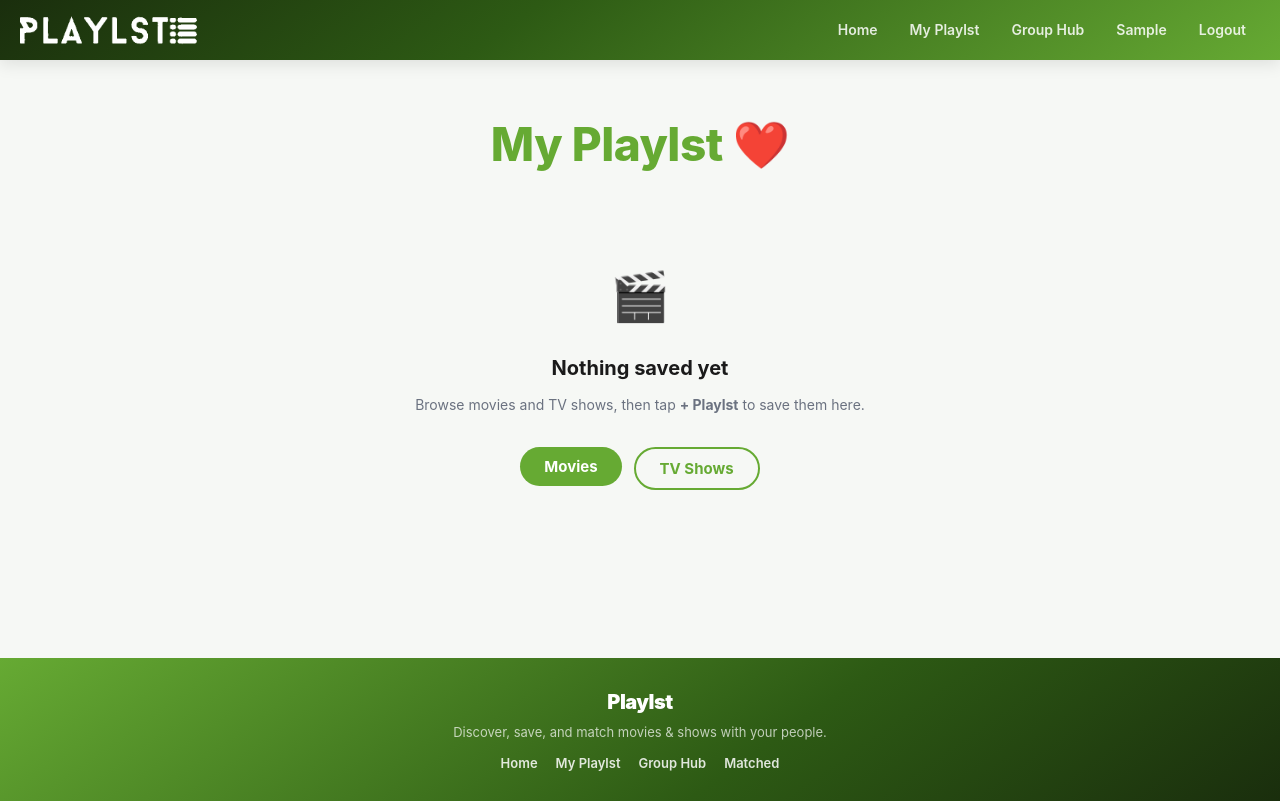
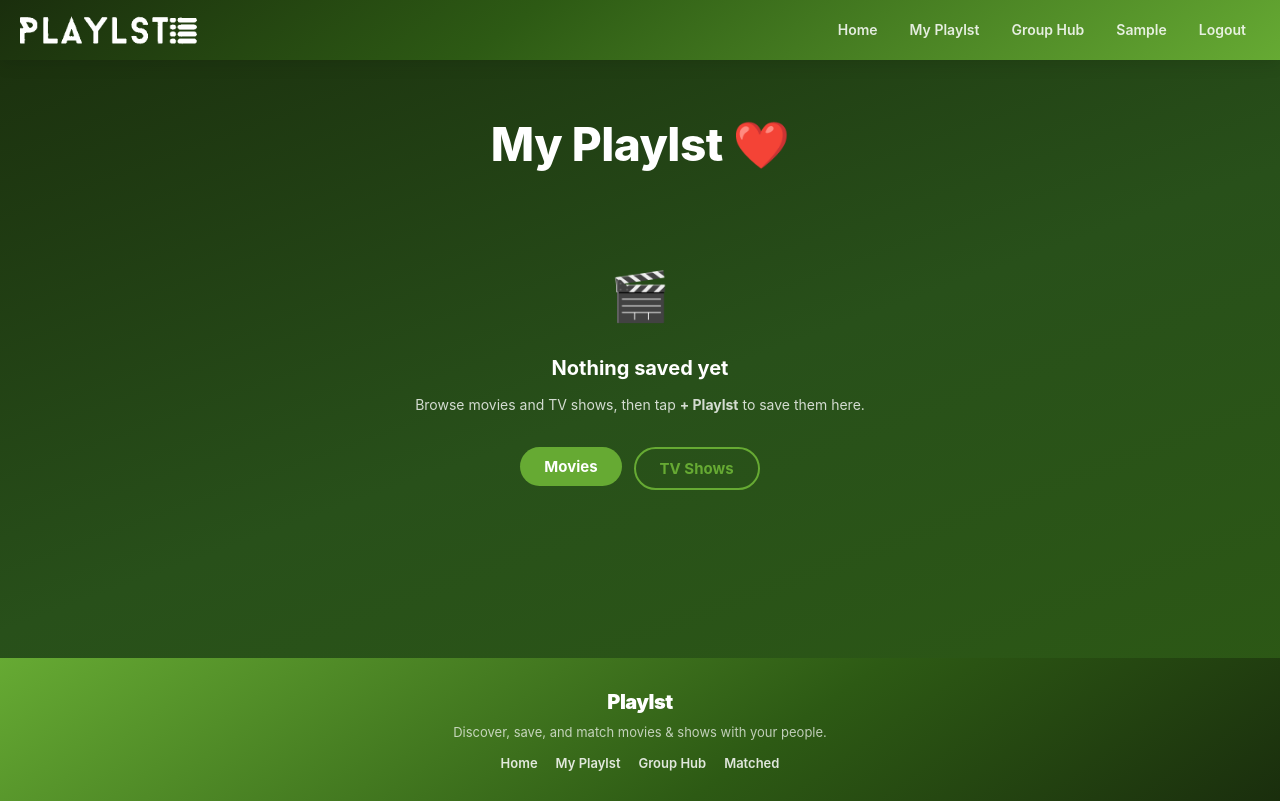
Before and after one commit to technicallyoutdoors/playlst, a Flask app: page /favorites in a window 1280 px wide. Run offline with Flask 3, Linux system fonts and the light colour scheme; the visitor is signed in with stand-in values (Sample User, id 1); data comes from the database, SQL or seed files in the repository; data that the repository does not hold is empty.

Commit message:
Apply green gradient background site-wide
Body now uses the dark-green gradient on every page (was light gray).
White cards/tiles pop on it; page headings and on-background text
switched to white/light for contrast. Landing hero blends into the
shared gradient instead of a separate light features area.

Co-Authored-By: Claude Fable 5 <noreply@anthropic.com>

```diff
--- a/website/templates/base.html
+++ b/website/templates/base.html
@@ -28,7 +28,8 @@
       *, *::before, *::after { box-sizing: border-box; margin: 0; padding: 0; }
       html, body { width: 100%; min-height: 100%; overflow-x: clip; }
       body {
-        background: var(--bg);
+        background: linear-gradient(160deg, #1a2e0d 0%, #28501a 50%, #2d5a14 100%);
+        background-attachment: fixed;
         color: var(--text);
         font-family: var(--font);
         font-size: 15px;
@@ -38,6 +39,8 @@
         min-height: 100vh;
       }
       #main-content { flex: 1; }
+      /* Text that sits directly on the gradient (outside white cards) stays light */
+      .page > p, .page-narrow > p, .poster-screen > p { color: rgba(255,255,255,.85); }
       a { color: var(--green); text-decoration: none; }
       a:hover { color: var(--green-dark); }
       img { display: block; max-width: 100%; }
@@ -47,7 +50,7 @@
       h1 {
         font-size: clamp(28px, 5vw, 46px);
         font-weight: 800;
-        color: var(--green);
+        color: #fff;
         letter-spacing: -.5px;
         text-align: center;
         margin: 24px 0 16px;
@@ -369,7 +372,7 @@
       .swipe-hint {
         text-align: center;
         font-size: 12px;
-        color: var(--text-muted);
+        color: rgba(255,255,255,.8);
         margin-top: 2px;
         user-select: none;
       }
--- a/website/templates/favorites.html
+++ b/website/templates/favorites.html
@@ -64,7 +64,8 @@
     gap: 10px;
   }
   .empty-icon { font-size: 48px; }
-  .empty-state h3 { font-size: 20px; font-weight: 700; color: var(--text); margin-top: 8px; }
+  .empty-state h3 { font-size: 20px; font-weight: 700; color: #fff; margin-top: 8px; }
+  .empty-state p { color: rgba(255,255,255,.8); }
 </style>
 
 {% endblock %}
--- a/website/templates/group_hub.html
+++ b/website/templates/group_hub.html
@@ -141,7 +141,8 @@
     text-align: center; padding: 40px 24px; gap: 8px;
   }
   .empty-icon { font-size: 40px; }
-  .empty-state h3 { font-size: 18px; font-weight: 700; color: var(--text); }
+  .empty-state h3 { font-size: 18px; font-weight: 700; color: #fff; }
+  .empty-state p { color: rgba(255,255,255,.8); }
 </style>
 
 {% endblock %}
--- a/website/templates/main.html
+++ b/website/templates/main.html
@@ -32,12 +32,10 @@
 </div>
 
 <style>
-  body { background: var(--bg); }
-
   .landing { display: flex; flex-direction: column; min-height: calc(100vh - 60px); }
 
+  /* hero blends into the site-wide gradient body; cards below pop on it */
   .landing-hero {
-    background: linear-gradient(145deg, #1a2e0d 0%, #2d5a14 40%, var(--green) 100%);
     color: #fff;
     display: flex;
     flex-direction: column;
--- a/website/templates/shared_favorites.html
+++ b/website/templates/shared_favorites.html
@@ -39,7 +39,8 @@
     gap: 10px;
   }
   .empty-icon { font-size: 48px; }
-  .empty-state h3 { font-size: 20px; font-weight: 700; color: var(--text); margin-top: 8px; }
+  .empty-state h3 { font-size: 20px; font-weight: 700; color: #fff; margin-top: 8px; }
+  .empty-state p { color: rgba(255,255,255,.8); }
 </style>
 
 {% endblock %}
--- a/website/templates/user_profile.html
+++ b/website/templates/user_profile.html
@@ -11,10 +11,10 @@
     {% else %}
     <div class="profile-avatar-placeholder">{{ current_user.first_name[0] }}{{ current_user.last_name[0] }}</div>
     {% endif %}
-    <p style="margin-top:8px;font-weight:700;font-size:18px;color:var(--text);">
+    <p style="margin-top:8px;font-weight:700;font-size:18px;color:#fff;">
       {{ current_user.first_name }} {{ current_user.last_name }}
     </p>
-    <p style="font-size:13px;">{{ current_user.email }}</p>
+    <p style="font-size:13px;color:rgba(255,255,255,.8);">{{ current_user.email }}</p>
   </div>
 
   <div class="card mt-24">
```
